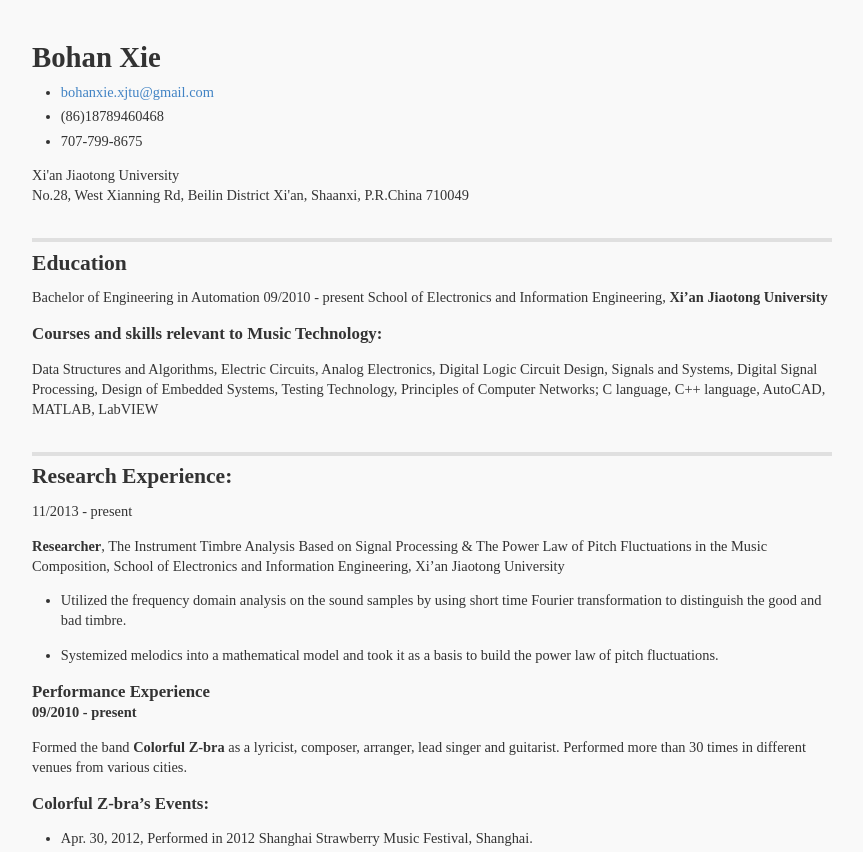
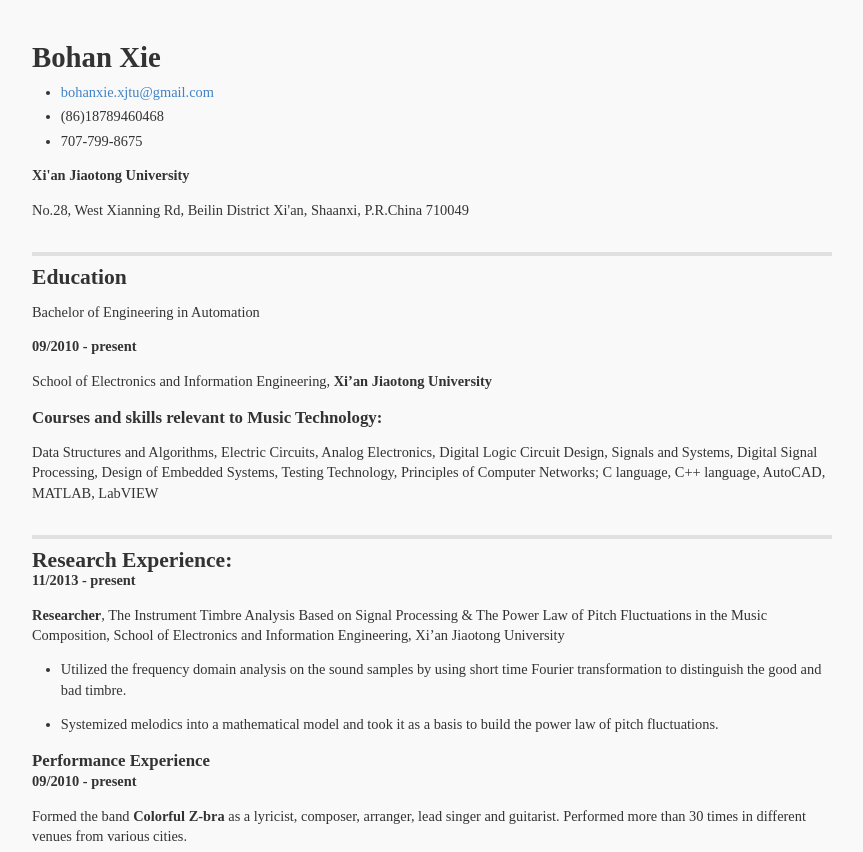
Before and after one commit to systemerror/xbh, a plain HTML site: page index.html in a window 1280 px wide. Shown: the top 852 px of the page, without its empty margins (208-1071 px from the left). Drawn offline with Linux system fonts and the light colour scheme.

Commit message:
Regenerating Github Pages.

```diff
--- a/index.html
+++ b/index.html
@@ -43,14 +43,17 @@
 <li>707-799-8675</li>
 </ul>
 
-<p>Xi&#39;an Jiaotong University<br>
-No.28, West Xianning Rd, Beilin District Xi&#39;an, Shaanxi, P.R.China 710049</p>
+<h4>Xi&#39;an Jiaotong University</h4>
+
+<p>No.28, West Xianning Rd, Beilin District Xi&#39;an, Shaanxi, P.R.China 710049</p>
 
 <h2>Education</h2>
 
-<p>Bachelor of Engineering in Automation
-09/2010 - present
-School of Electronics and Information Engineering, <strong>Xi’an
+<p>Bachelor of Engineering in Automation</p>
+
+<h4>09/2010 - present</h4>
+
+<p>School of Electronics and Information Engineering, <strong>Xi’an
 Jiaotong University</strong></p>
 
 <h3>Courses and skills relevant to Music Technology:</h3>
@@ -60,7 +63,7 @@
 
 <h2>Research Experience:</h2>
 
-<p>11/2013 - present</p>
+<h4>11/2013 - present</h4>
 
 <p><strong>Researcher</strong>, The Instrument Timbre Analysis Based on Signal
 Processing &amp; The Power Law of Pitch Fluctuations in the Music Composition, School of Electronics and Information Engineering, Xi’an Jiaotong University</p>
```
Also changed, not shown: resume.txt.
